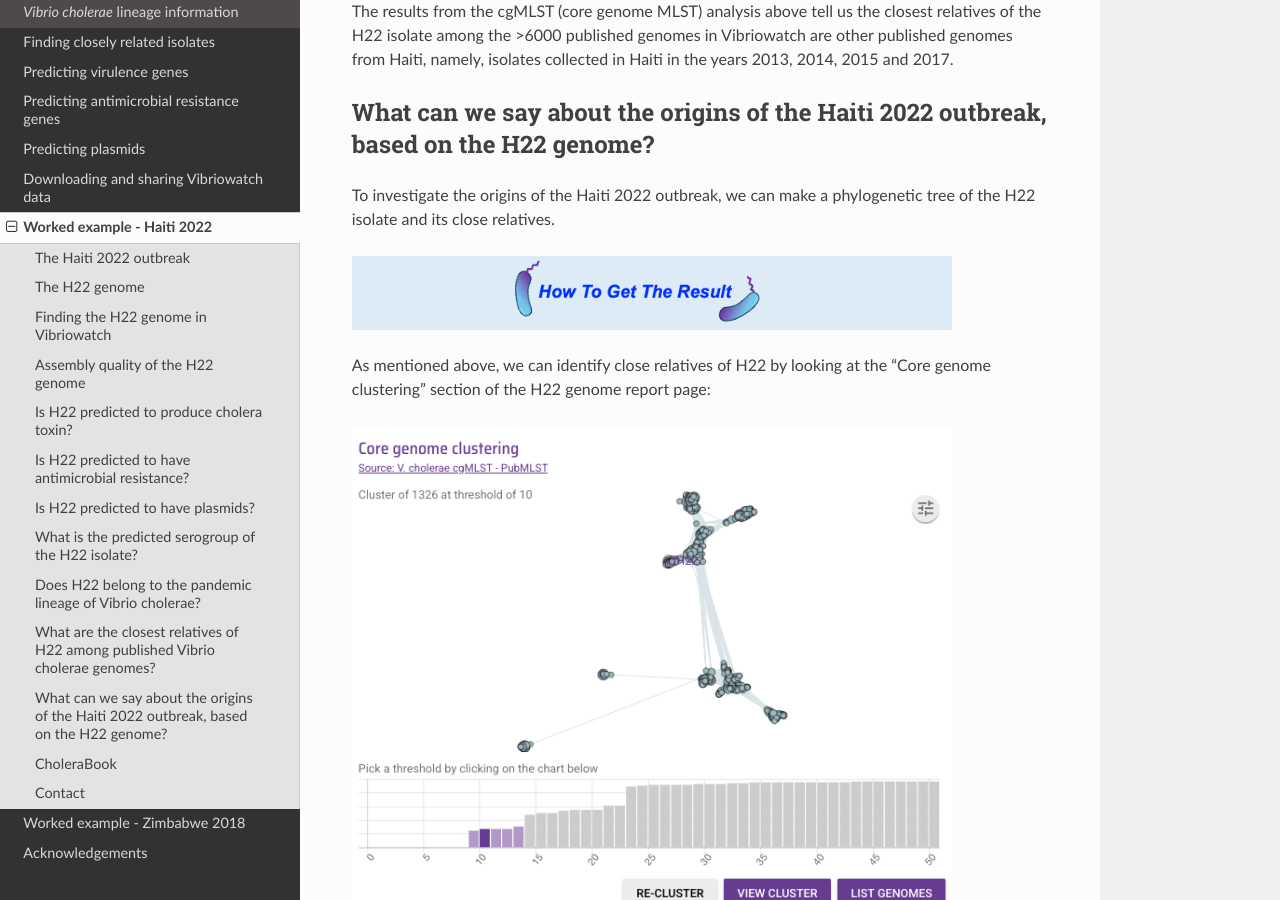
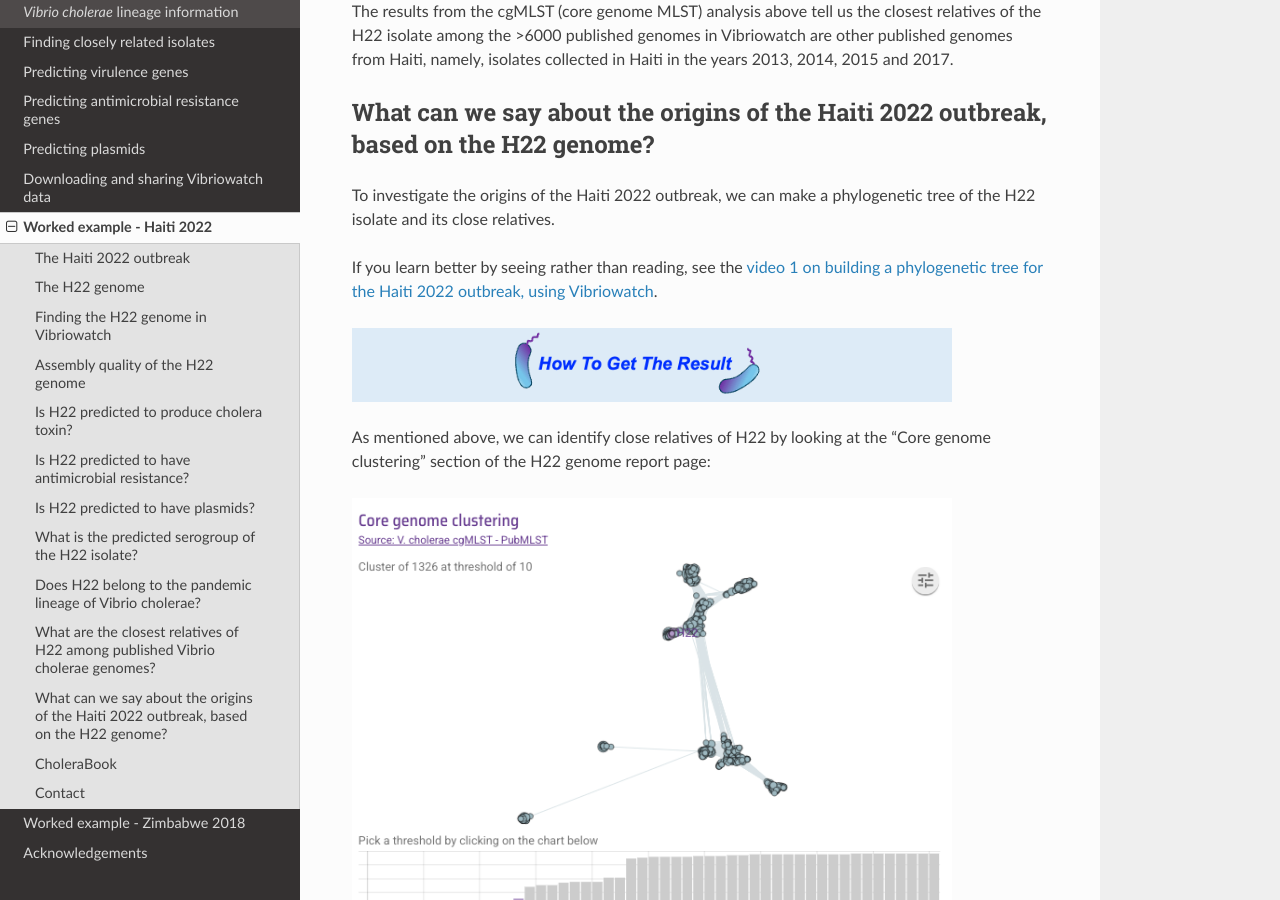
Before and after one commit to avrilcoghlan/vibriowatch, a Sphinx documentation site: the page built from docs/source/haiti.rst, in a window 1280 px wide and 900 px high, scrolled down 14839 px. Built offline with Sphinx 7.4.7 and the Read the Docs theme 3.1.0, drawn with Linux system fonts in a browser that asks for light colours.

Commit message:
Update haiti.rst

```diff
--- a/docs/source/haiti.rst
+++ b/docs/source/haiti.rst
@@ -377,6 +377,10 @@ What can we say about the origins of the Haiti 2022 outbreak, based on the H22 g
 To investigate the origins of the Haiti 2022 outbreak, we can make a phylogenetic tree of the H22 isolate and its
 close relatives.
 
+If you learn better by seeing rather than reading, see the `video 1 on building a phylogenetic tree for the Haiti 2022 outbreak, using Vibriowatch`_.
+
+.. _video 1 on building a phylogenetic tree for the Haiti 2022 outbreak, using Vibriowatch: https://youtu.be/ElX32K3QnQE
+
 .. image:: HowToGetTheResult.png
   :width: 600
 
```
